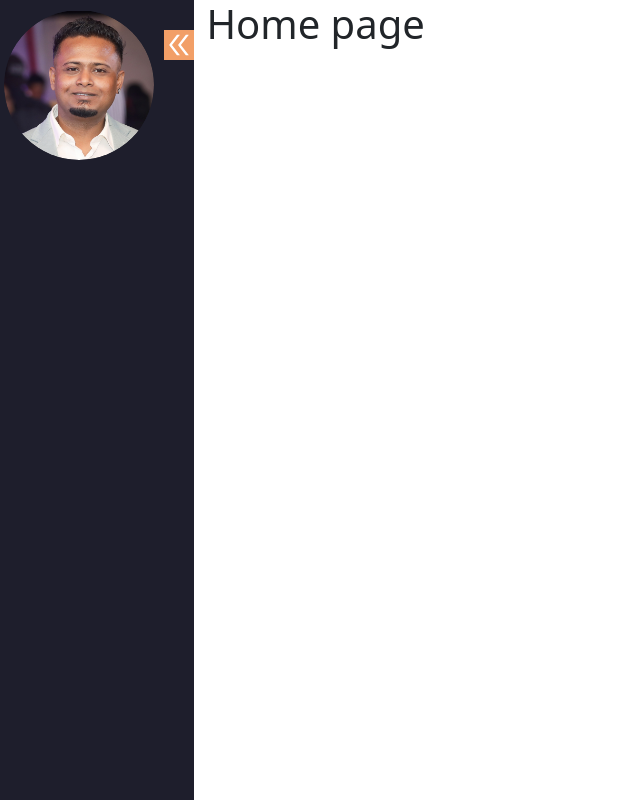
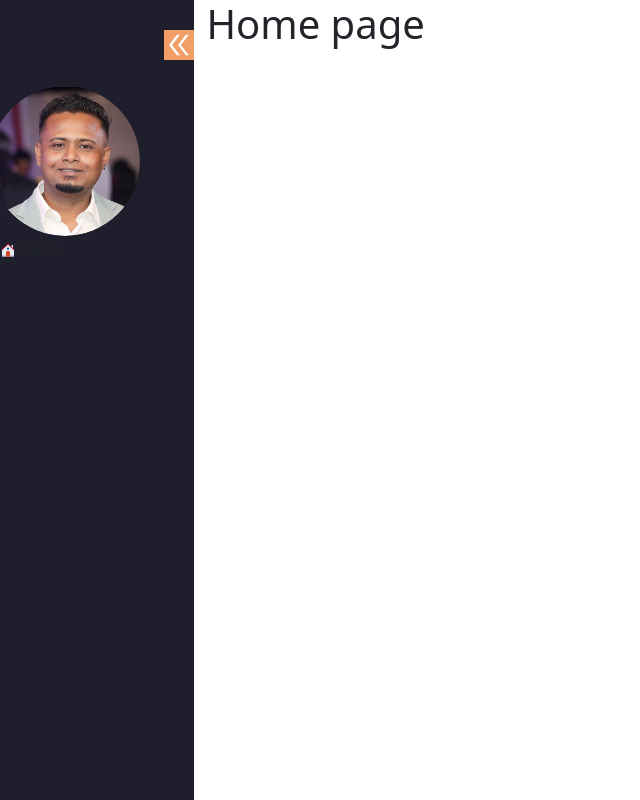
Before and after one commit to HELINCON/mx_portfolio_react, a React (Create React App) app in the folder frontend/: page / in a window 1280 px wide. Shown: the whole page, without its empty margins (0-640 px from the left). Built offline with nearby package versions, Linux system fonts and the light colour scheme.

Commit message:
menu js updated

```diff
--- a/frontend/src/components/layout/layout.js
+++ b/frontend/src/components/layout/layout.js
@@ -19,13 +19,13 @@ const Layout = () => {
             <div className="sidebar-section">
                 <div className={toggle ? "sidebar-toggle sidebar" : "sidebar"}>
                     <div className="sidebar-toggle-icons">
-                        <Menus/>
                         <p onClick={handleToggle}>
                             {
                                 toggle ? (<AiOutlineDoubleLeft size={30} />) : (<AiOutlineDoubleRight size={30} />)
                             }
                         </p>
                     </div>
+                    <Menus toggle={toggle} />
                 </div>
                 <div className="container"> <Home />
                 </div>
--- a/frontend/src/components/menu/menus.js
+++ b/frontend/src/components/menu/menus.js
@@ -1,11 +1,26 @@
 import React from 'react'
 import './menus.css'
-const Menus = () => {
+import { FcHome } from "react-icons/fc";
+const Menus = ({toggle}) => {
   return (
     <>
-    <div className='navebar-profile-pic'>
+    {toggle ? (
+      <>
+       <div className='navebar-profile-pic'>
         <img src = "/my_profile_pic.jpg" alt = "Profile pic"/>
     </div>
+    <div className='nav-items'>
+      <div className='nav-item'>
+        <div className='nav-link'>
+          <FcHome/>
+          Home</div>
+      </div>
+    </div>
+    </>
+    ) : (
+      <h1>.</h1>
+    )}
+
     </>
   )
 }
```
